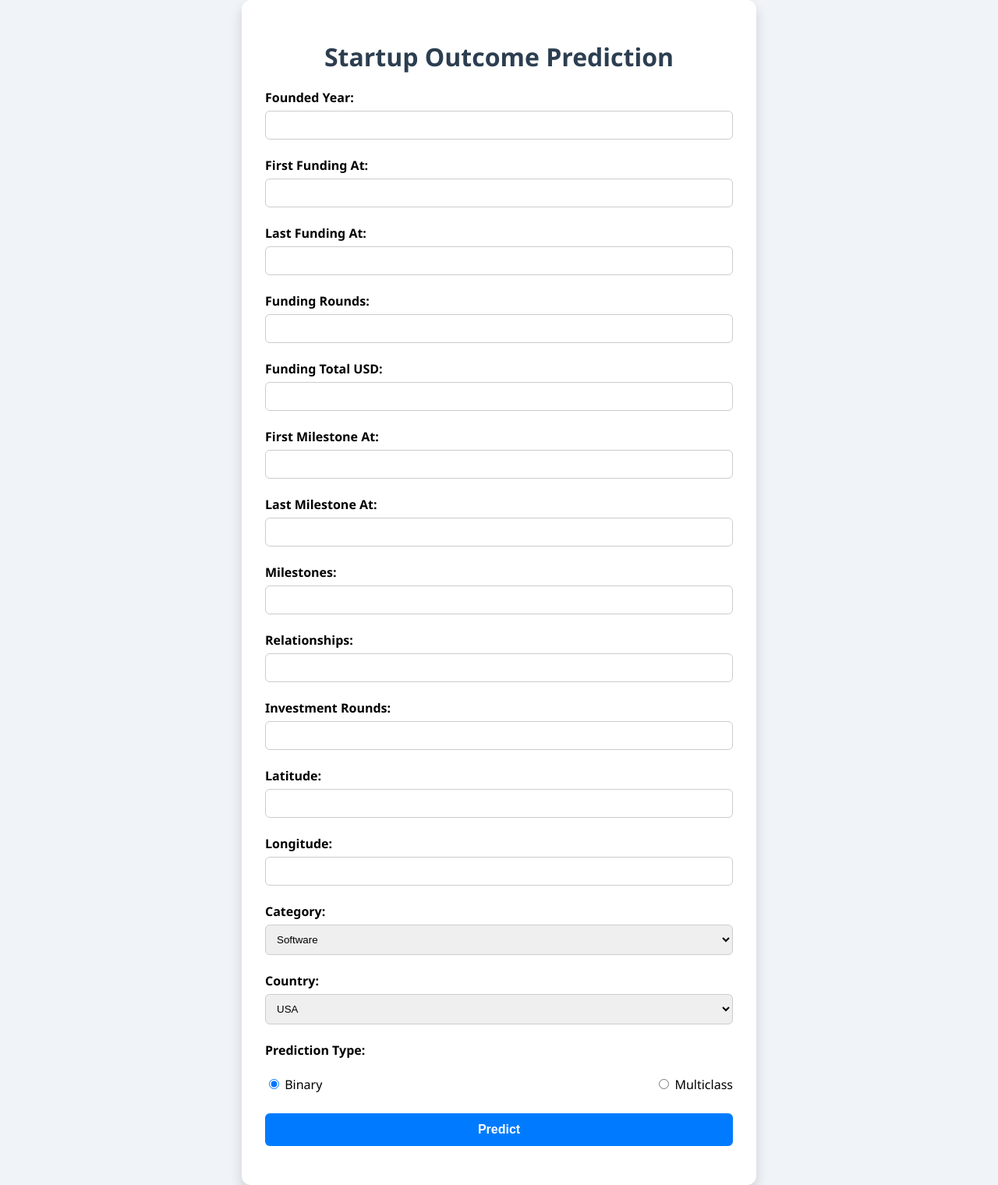
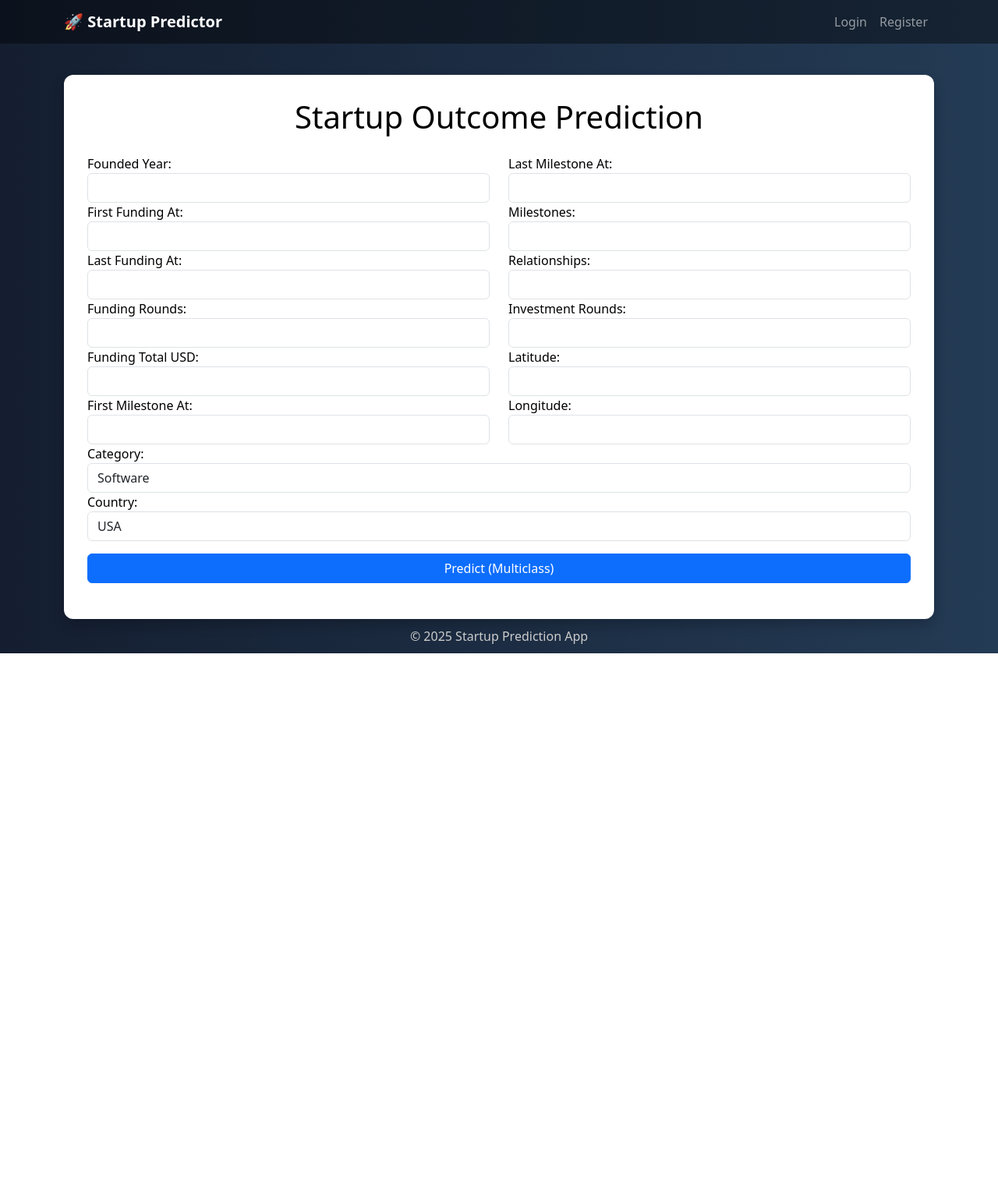
Before and after one commit to GOWTHAMMG347/vercel347, a Flask app: template templates/index.html in a window 1280 px wide. Shown: the whole page at 78% size. After the commit the page ends 838 px from the top, so only its background shows below. Run offline with Flask 3, Linux system fonts and the light colour scheme; the template is opened without the code that fills it, so the values that code supplies are empty; parts of the project's set-up code (start-up, migrations or seed data) failed here and were passed over.

Commit message:
my first vercel deployment

```diff
--- a/app.py
+++ b/app.py
@@ -1,10 +1,26 @@
-from flask import Flask, request, jsonify, render_template
+from flask import Flask, request, jsonify, render_template, redirect, url_for, session, flash
 import pandas as pd
 import joblib
+import sqlite3, os
+from werkzeug.security import generate_password_hash, check_password_hash
 
 app = Flask(__name__, template_folder="templates")
+app.secret_key = "your_secret_key"
 
-# Load models
+DB_NAME = "database.db"
+
+# Database Setup
+def init_db():
+    conn = sqlite3.connect(DB_NAME)
+    c = conn.cursor()
+    c.execute('''CREATE TABLE IF NOT EXISTS users (
+                    id INTEGER PRIMARY KEY AUTOINCREMENT,
+                    username TEXT UNIQUE NOT NULL,
+                    password TEXT NOT NULL)''')
+    conn.commit()
+    conn.close()
+
+# Model Loading
 binary_scaler = joblib.load("binary_scaler.pkl")
 binary_model = joblib.load("xgboost_multiclass_model.pkl")
 multiclass_model = joblib.load("stacking_multiclass_model.pkl")
@@ -20,7 +36,7 @@
 else:
     multiclass_features = []
 
-
+# Feature Preparation
 def prepare_features(data):
     Age_day = (2025 - data['founded_at']) * 365
     funding_per_round = data['funding_total_usd'] / max(data['funding_rounds'], 1)
@@ -46,14 +62,73 @@
 
     return pd.DataFrame([features])
 
+# Auth Routes
+@app.route('/')
+def home():
+    if 'username' not in session:
+        return redirect(url_for('login'))
+    return render_template('index.html', username=session.get('username'))
 
-@app.route("/")
-def index():
-    return render_template("index.html")
+@app.route('/register', methods=['GET', 'POST'])
+def register():
+    if 'username' in session:
+        return redirect(url_for('home'))
 
+    if request.method == 'POST':
+        username = request.form['username']
+        password = generate_password_hash(request.form['password'])
 
+        try:
+            conn = sqlite3.connect(DB_NAME)
+            c = conn.cursor()
+            c.execute("INSERT INTO users (username, password) VALUES (?, ?)", (username, password))
+            conn.commit()
+            conn.close()
+            flash("Registration successful! Please login.", "success")
+            return redirect(url_for('login'))
+        except sqlite3.IntegrityError:
+            flash("Username already exists!", "danger")
+            return redirect(url_for('register'))
+
+    return render_template('register.html')
+
+@app.route('/login', methods=['GET', 'POST'])
+def login():
+    if 'username' in session:
+        return redirect(url_for('home'))
+
+    if request.method == 'POST':
+        username = request.form['username']
+        password = request.form['password']
+
+        conn = sqlite3.connect(DB_NAME)
+        c = conn.cursor()
+        c.execute("SELECT * FROM users WHERE username = ?", (username,))
+        user = c.fetchone()
+        conn.close()
+
+        if user and check_password_hash(user[2], password):
+            session['username'] = username
+            flash("Login successful!", "success")
+            return redirect(url_for('home'))
+        else:
+            flash("Invalid credentials", "danger")
+            return redirect(url_for('login'))
+
+    return render_template('login.html')
+
+@app.route('/logout')
+def logout():
+    session.pop('username', None)
+    flash("Logged out successfully!", "info")
+    return redirect(url_for('login'))
+
+# Prediction Routes
 @app.route("/predict-binary", methods=["POST"])
 def predict_binary():
+    if 'username' not in session:
+        return jsonify({"error": "Unauthorized. Please login first."}), 403
+
     try:
         data = request.get_json()
         input_df = prepare_features(data)
@@ -66,12 +141,17 @@
         return jsonify({"error": str(e)}), 400
 
 
+# ---------------- Prediction Routes ----------------
 @app.route("/predict-multiclass", methods=["POST"])
 def predict_multiclass():
     try:
         data = request.get_json()
+        if not data:
+            return jsonify({"error": "Invalid request. No data received."}), 400
+
         input_df = prepare_features(data)
 
+        # Handle missing columns for model
         df_dummies = pd.get_dummies(input_df)
         for col in multiclass_features:
             if col not in df_dummies.columns:
@@ -79,19 +159,15 @@
         df_dummies = df_dummies[multiclass_features]
 
         prediction = multiclass_model.predict(df_dummies)[0]
-        status_map = {
-            0: "Acquired",
-            1: "Operating",
-            2: "IPO",
-            3: "Closed"
-        }
+        status_map = {0: "Acquired", 1: "Operating", 2: "IPO", 3: "Closed"}
+
         return jsonify({
             "multiclass_prediction": int(prediction),
             "status": status_map.get(int(prediction), "Unknown")
         })
     except Exception as e:
-        return jsonify({"error": str(e)}), 400
-
+        return jsonify({"error": f"Prediction failed: {str(e)}"}), 500
 
 if __name__ == "__main__":
+    init_db()
     app.run(debug=True)
--- a/requirements.txt
+++ b/requirements.txt
@@ -5,3 +5,4 @@
 scikit-learn
 joblib
 lightgbm
+werkzeug
--- /dev/null
+++ b/templates/base.html
@@ -0,0 +1,58 @@
+<!DOCTYPE html>
+<html lang="en">
+<head>
+  <meta charset="UTF-8">
+  <title>Startup Prediction App</title>
+  <link href="https://cdn.jsdelivr.net/npm/bootstrap@5.3.2/dist/css/bootstrap.min.css" rel="stylesheet">
+  <style>
+    body {
+      background: linear-gradient(to right, #141e30, #243b55);
+      color: white;
+      min-height: 100vh;
+      display: flex;
+      flex-direction: column;
+    }
+    .navbar { background: rgba(0,0,0,0.4); }
+    .container-box {
+      background: white;
+      color: black;
+      padding: 30px;
+      border-radius: 12px;
+      margin-top: 40px;
+      box-shadow: 0 8px 16px rgba(0,0,0,0.2);
+    }
+    footer { margin-top: auto; text-align: center; padding: 10px; color: #ccc; }
+  </style>
+</head>
+<body>
+  <nav class="navbar navbar-expand-lg navbar-dark">
+    <div class="container">
+      <a class="navbar-brand fw-bold" href="{{ url_for('home') }}">🚀 Startup Predictor</a>
+      <div class="collapse navbar-collapse">
+        <ul class="navbar-nav ms-auto">
+          {% if username %}
+            <li class="nav-item"><a class="nav-link" href="{{ url_for('logout') }}">Logout ({{ username }})</a></li>
+          {% else %}
+            <li class="nav-item"><a class="nav-link" href="{{ url_for('login') }}">Login</a></li>
+            <li class="nav-item"><a class="nav-link" href="{{ url_for('register') }}">Register</a></li>
+          {% endif %}
+        </ul>
+      </div>
+    </div>
+  </nav>
+
+  <div class="container">
+    {% with messages = get_flashed_messages(with_categories=true) %}
+      {% if messages %}
+        <div class="mt-3">
+          {% for category, message in messages %}
+            <div class="alert alert-{{ category }}">{{ message }}</div>
+          {% endfor %}
+        </div>
+      {% endif %}
+    {% endwith %}
+    {% block content %}{% endblock %}
+  </div>
+  <footer>© 2025 Startup Prediction App</footer>
+</body>
+</html>
--- a/templates/index.html
+++ b/templates/index.html
@@ -1,130 +1,52 @@
-<!DOCTYPE html>
-<html lang="en">
-<head>
-    <meta charset="UTF-8">
-    <title>Startup Outcome Prediction</title>
-    <style>
-        body {
-            font-family: 'Segoe UI', Tahoma, Geneva, Verdana, sans-serif;
-            background-color: #f0f4f8;
-            margin: 0;
-            padding: 0;
-            display: flex;
-            justify-content: center;
-            align-items: center;
-            min-height: 100vh;
-        }
-
-        .container {
-            background-color: #fff;
-            padding: 30px;
-            border-radius: 12px;
-            box-shadow: 0 8px 16px rgba(0, 0, 0, 0.15);
-            width: 100%;
-            max-width: 600px;
-        }
-
-        h1 {
-            text-align: center;
-            color: #2c3e50;
-            margin-bottom: 20px;
-        }
-
-        label {
-            font-weight: bold;
-            display: block;
-            margin: 12px 0 6px;
-        }
-
-        input[type="number"],
-        select {
-            width: 100%;
-            padding: 10px;
-            margin-bottom: 10px;
-            border: 1px solid #ccc;
-            border-radius: 6px;
-            box-sizing: border-box;
-        }
-
-        .radio-group {
-            display: flex;
-            justify-content: space-between;
-            margin: 10px 0 20px;
-        }
-
-        .radio-group label {
-            font-weight: normal;
-        }
-
-        button {
-            width: 100%;
-            padding: 12px;
-            background-color: #007bff;
-            color: white;
-            border: none;
-            border-radius: 6px;
-            font-size: 16px;
-            cursor: pointer;
-            font-weight: bold;
-        }
-
-        button:hover {
-            background-color: #0056b3;
-        }
-
-        .result {
-            margin-top: 20px;
-            font-size: 18px;
-            text-align: center;
-            font-weight: bold;
-            color: #333;
-        }
-    </style>
-</head>
-<body>
-
-    <div class="container">
-        <h1>Startup Outcome Prediction</h1>
+{% extends 'base.html' %}
+{% block content %}
+<div class="container-box">
+    <h1 class="text-center mb-4">Startup Outcome Prediction</h1>
 
     <form id="predictionForm">
-            <label for="founded_at">Founded Year:</label>
-            <input type="number" name="founded_at" required>
+        <div class="row">
+            <div class="col-md-6">
+                <label>Founded Year:</label>
+                <input type="number" name="founded_at" class="form-control" required>
 
-            <label for="first_funding_at">First Funding At:</label>
-            <input type="number" name="first_funding_at" required>
+                <label>First Funding At:</label>
+                <input type="number" name="first_funding_at" class="form-control" required>
 
-            <label for="last_funding_at">Last Funding At:</label>
-            <input type="number" name="last_funding_at" required>
+                <label>Last Funding At:</label>
+                <input type="number" name="last_funding_at" class="form-control" required>
 
-            <label for="funding_rounds">Funding Rounds:</label>
-            <input type="number" name="funding_rounds" required>
+                <label>Funding Rounds:</label>
+                <input type="number" name="funding_rounds" class="form-control" required>
 
-            <label for="funding_total_usd">Funding Total USD:</label>
-            <input type="number" name="funding_total_usd" required>
+                <label>Funding Total USD:</label>
+                <input type="number" name="funding_total_usd" class="form-control" required>
 
-            <label for="first_milestone_at">First Milestone At:</label>
-            <input type="number" name="first_milestone_at" required>
+                <label>First Milestone At:</label>
+                <input type="number" name="first_milestone_at" class="form-control" required>
+            </div>
+            <div class="col-md-6">
+                <label>Last Milestone At:</label>
+                <input type="number" name="last_milestone_at" class="form-control" required>
 
-            <label for="last_milestone_at">Last Milestone At:</label>
-            <input type="number" name="last_milestone_at" required>
+                <label>Milestones:</label>
+                <input type="number" name="milestones" class="form-control" required>
 
-            <label for="milestones">Milestones:</label>
-            <input type="number" name="milestones" required>
+                <label>Relationships:</label>
+                <input type="number" name="relationships" class="form-control" required>
 
-            <label for="relationships">Relationships:</label>
-            <input type="number" name="relationships" required>
+                <label>Investment Rounds:</label>
+                <input type="number" name="investment_rounds" class="form-control" required>
 
-            <label for="investment_rounds">Investment Rounds:</label>
-            <input type="number" name="investment_rounds" required>
+                <label>Latitude:</label>
+                <input type="number" step="any" name="lat" class="form-control" required>
 
-            <label for="lat">Latitude:</label>
-            <input type="number" step="any" name="lat" required>
+                <label>Longitude:</label>
+                <input type="number" step="any" name="lng" class="form-control" required>
+            </div>
+        </div>
 
-            <label for="lng">Longitude:</label>
-            <input type="number" step="any" name="lng" required>
-
-            <label for="category">Category:</label>
-            <select name="category" required>
+        <label>Category:</label>
+        <select name="category" class="form-control" required>
             <option value="software">Software</option>
             <option value="web">Web</option>
             <option value="biotech">Biotech</option>
@@ -132,8 +54,8 @@
             <option value="ecommerce">Ecommerce</option>
         </select>
 
-            <label for="country">Country:</label>
-            <select name="country" required>
+        <label>Country:</label>
+        <select name="country" class="form-control" required>
             <option value="USA">USA</option>
             <option value="IND">India</option>
             <option value="GBR">UK</option>
@@ -141,16 +63,12 @@
             <option value="AUS">Australia</option>
         </select>
 
-            <label>Prediction Type:</label>
-            <div class="radio-group">
-                <label><input type="radio" name="prediction_type" value="binary" checked> Binary</label>
-                <label><input type="radio" name="prediction_type" value="multiclass"> Multiclass</label>
-            </div>
+        <!-- Removed Prediction Type options -->
 
-            <button type="submit">Predict</button>
+        <button type="submit" class="btn btn-primary w-100 mt-3">Predict (Multiclass)</button>
     </form>
 
-        <div class="result" id="result"></div>
+    <div class="result text-center mt-3" id="result"></div>
 </div>
 
 <script>
@@ -161,33 +79,22 @@
         const data = {};
 
         formData.forEach((value, key) => {
-                if (!isNaN(value) && value.trim() !== "") {
-                    data[key] = parseFloat(value);
-                } else {
-                    data[key] = value;
-                }
+            data[key] = isNaN(value) || value === "" ? value : parseFloat(value);
         });
-
-            const predictionType = formData.get("prediction_type");
-            const url = predictionType === "binary" ? "/predict-binary" : "/predict-multiclass";
 
         const resultDiv = document.getElementById("result");
 
         try {
-                const response = await fetch(url, {
+            const response = await fetch("/predict-multiclass", {
                 method: "POST",
-                    headers: {
-                        "Content-Type": "application/json"
-                    },
+                headers: { "Content-Type": "application/json" },
                 body: JSON.stringify(data)
             });
 
             const result = await response.json();
 
             if (response.ok) {
-                    resultDiv.textContent = predictionType === "binary"
-                        ? `Binary Prediction: ${result.binary_prediction}`
-                        : `Multiclass Prediction: ${result.status}`;
+                resultDiv.textContent = `Prediction: ${result.status}`;
             } else {
                 resultDiv.textContent = `Error: ${result.error}`;
             }
@@ -196,6 +103,4 @@
         }
     });
 </script>
-
-</body>
-</html>
+{% endblock %}
```
Also changed, not shown: templates/login.html (added, +22 -0 lines), templates/register.html (added, +22 -0 lines), database.db (added), vercel.json (added). Lines whose indentation alone changed are shown as unchanged.
